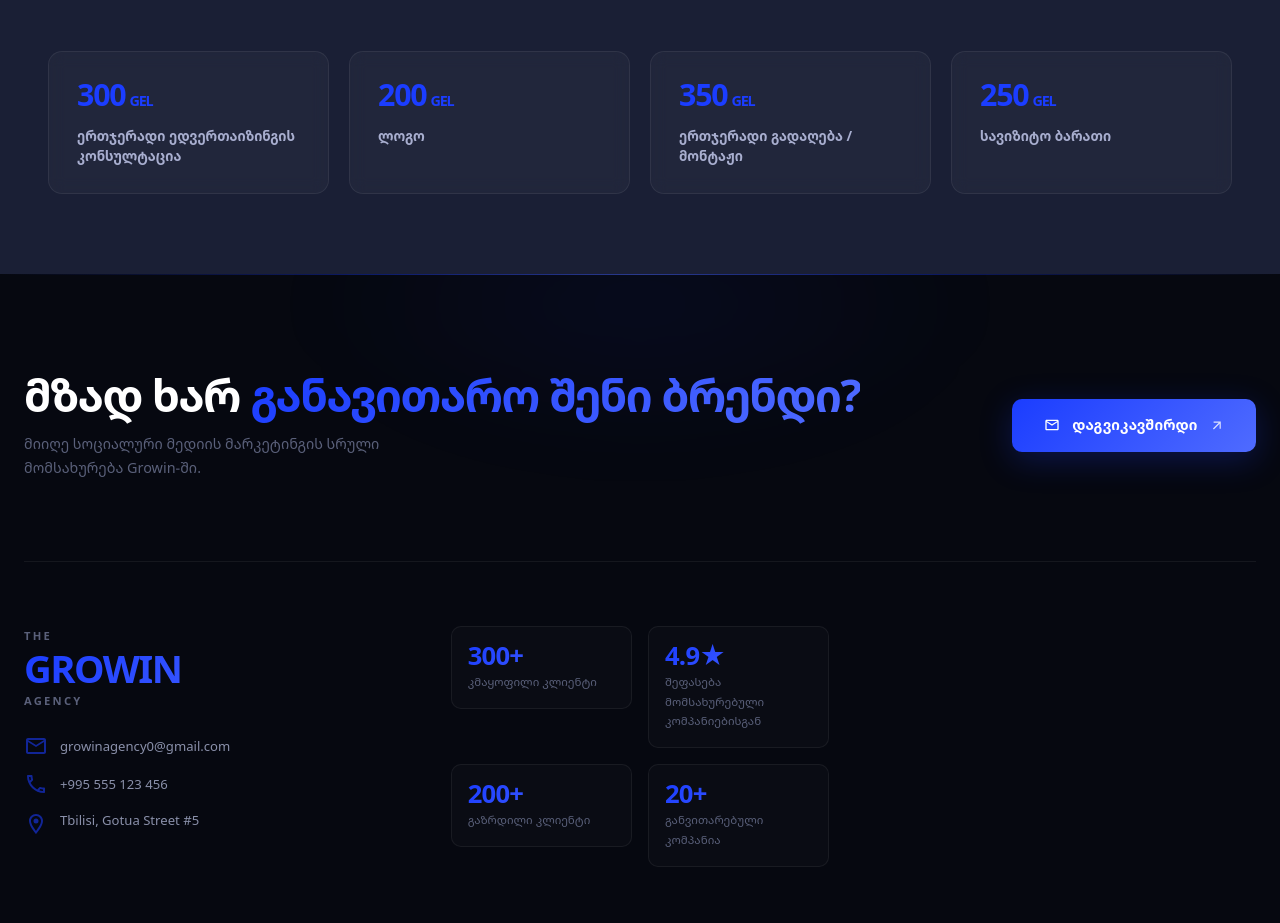
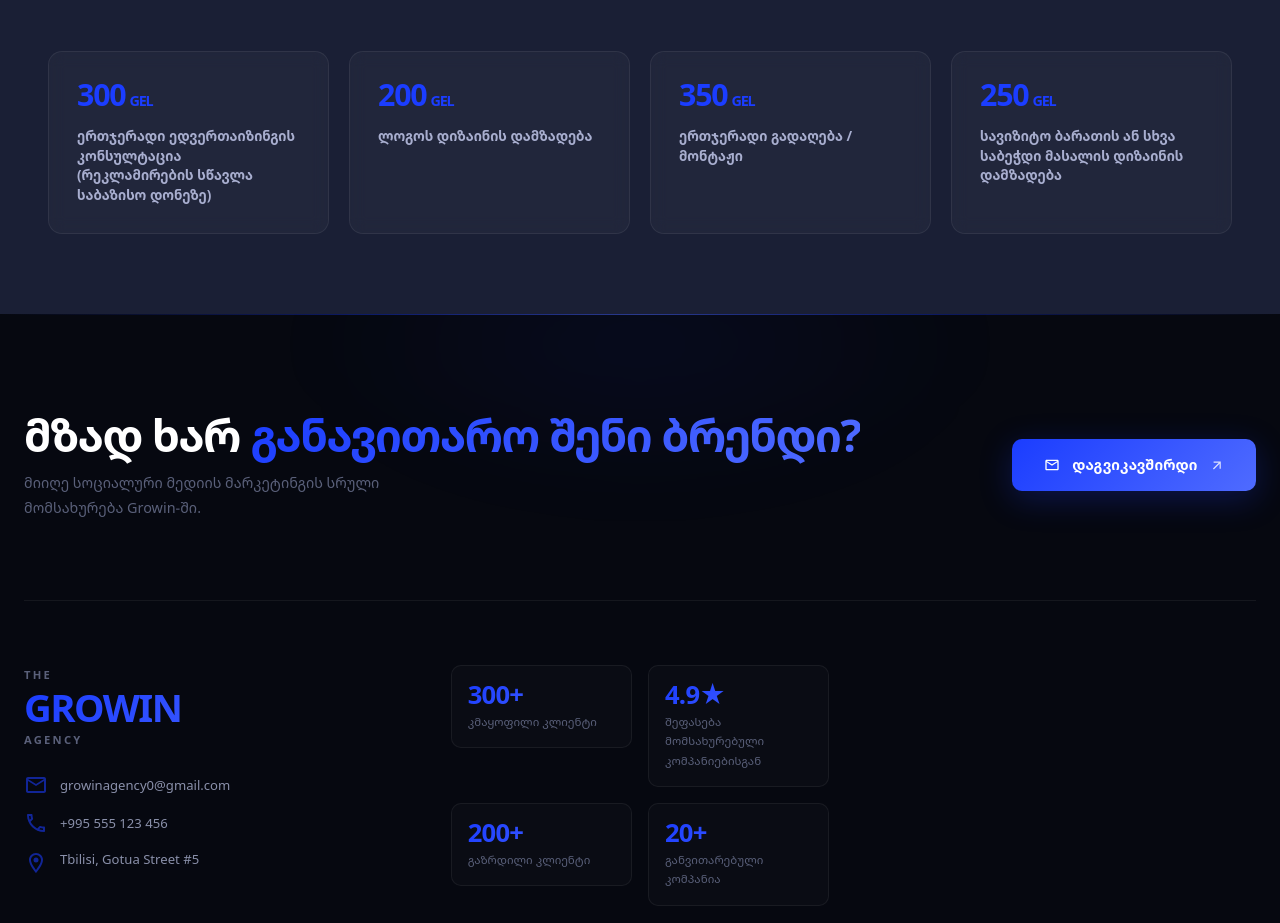
Before and after one commit to Konstantine-T/services-single-page, a React (Vite) app: page / in a window 1280 px wide. Shown: the part 1812-2735 px from the top of the page. Built offline with nearby package versions, Linux system fonts and the light colour scheme.

Commit message:
updated some data

```diff
--- a/src/components/OneTimeServicesSection/OneTimeServicesSection.tsx
+++ b/src/components/OneTimeServicesSection/OneTimeServicesSection.tsx
@@ -1,10 +1,17 @@
 import { Box, Container, Typography, useTheme } from "@mui/material";
 
 const services = [
-  { price: 300, label: "ერთჯერადი ედვერთაიზინგის კონსულტაცია" },
-  { price: 200, label: "ლოგო" },
+  {
+    price: 300,
+    label:
+      "ერთჯერადი ედვერთაიზინგის კონსულტაცია (რეკლამირების სწავლა საბაზისო დონეზე)",
+  },
+  { price: 200, label: "ლოგოს დიზაინის დამზადება" },
   { price: 350, label: "ერთჯერადი გადაღება / მონტაჟი" },
-  { price: 250, label: "სავიზიტო ბარათი" },
+  {
+    price: 250,
+    label: "სავიზიტო ბარათის ან სხვა საბეჭდი მასალის დიზაინის დამზადება",
+  },
 ];
 
 export default function OneTimeServicesSection() {
```
